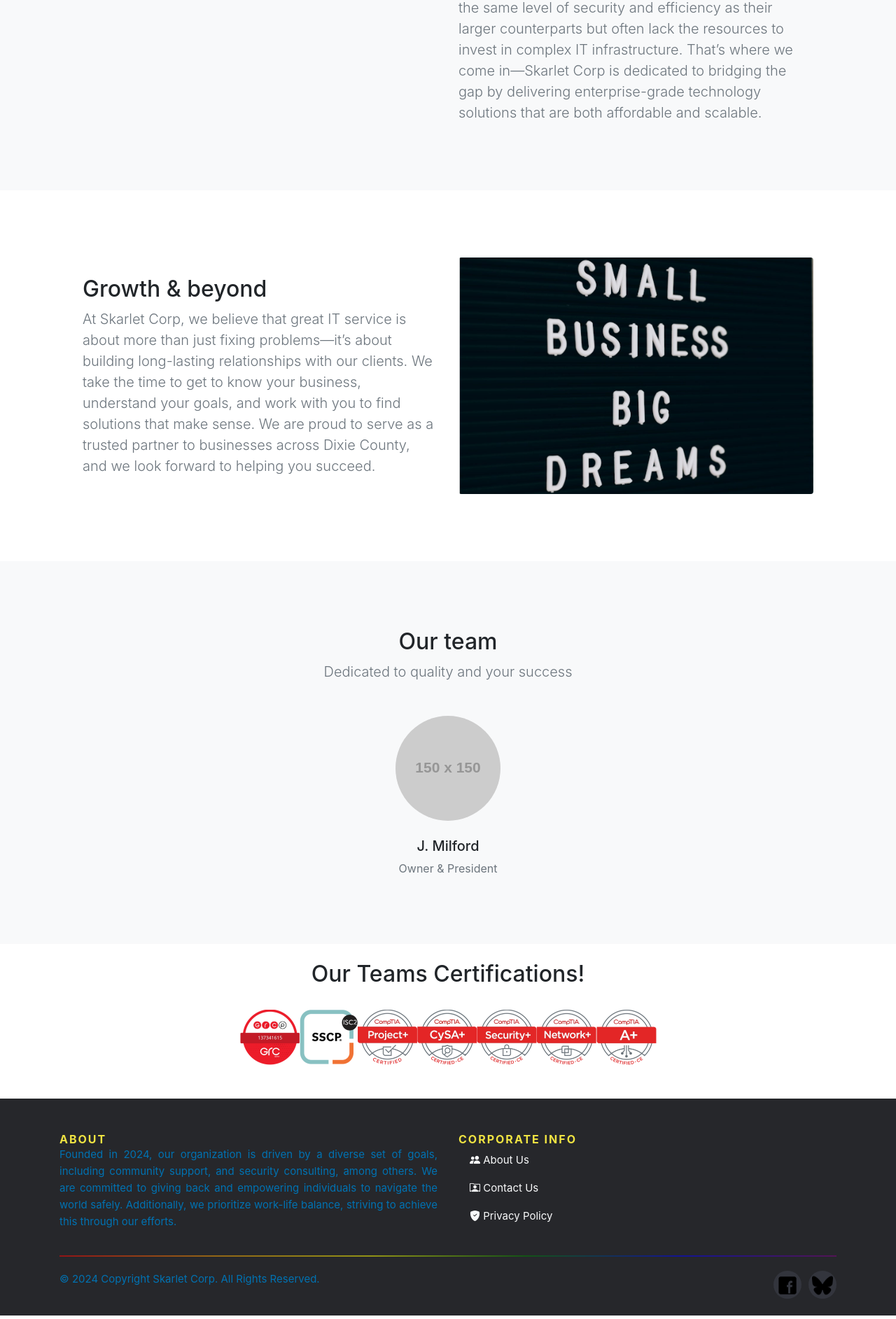
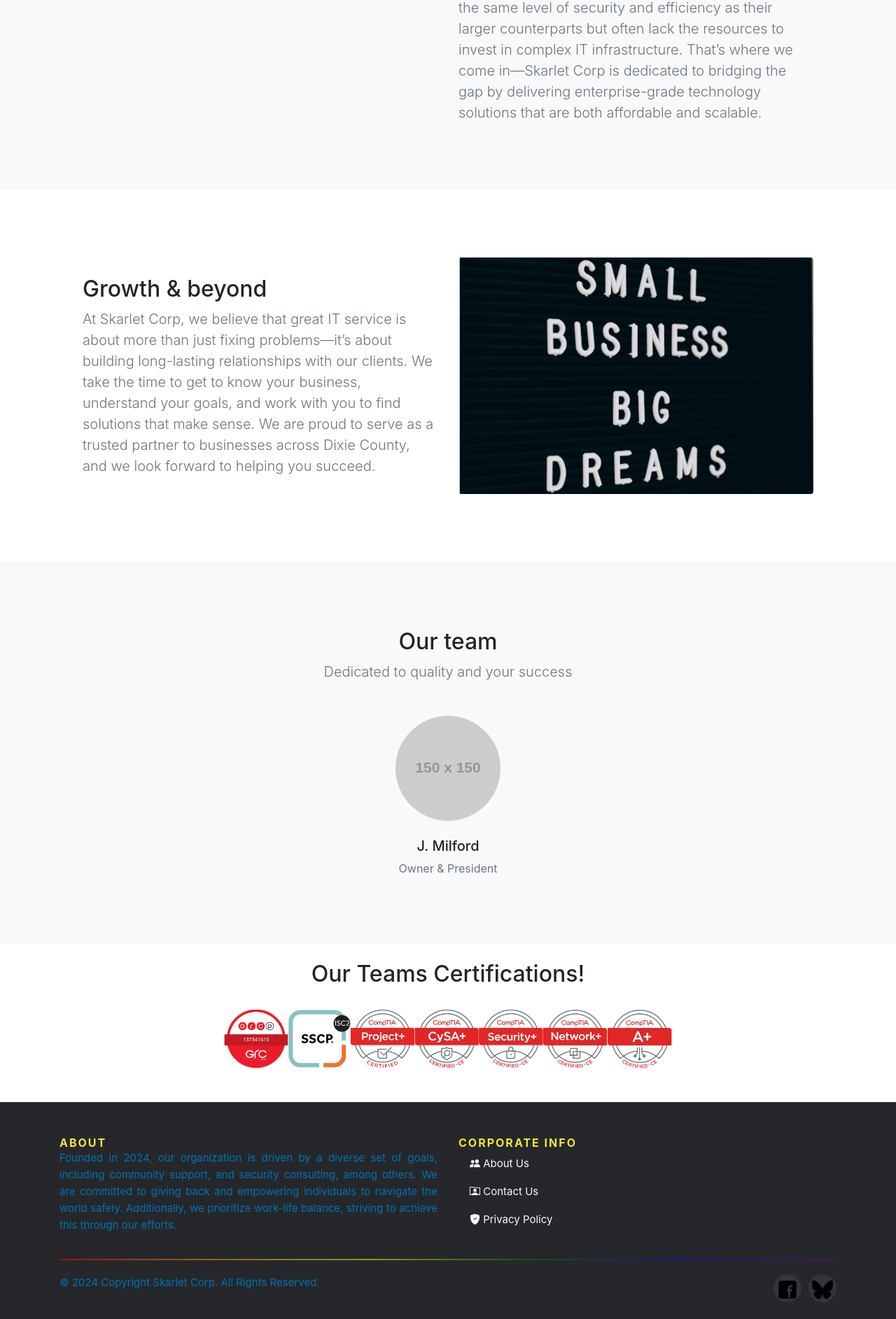
Before and after one commit to SkarletTeam/skarlet, a Jekyll site: the page built from about.md, in a window 1280 px wide. Shown: the part 1134-3019 px from the top of the page at 70% size. Built offline with Jekyll 4.4.1, drawn with Linux system fonts in a browser that asks for light colours.

Commit message:
Update about.md

```diff
--- a/about.md
+++ b/about.md
@@ -88,8 +88,9 @@
 <br>
   <h2>Our Teams Certifications!</h2>
 <br>
-  <img class="d-block w-10" src="/img/certs.webp" alt="IT and Cyber Security Industry Certified" width="595" height="79">
+<img src="/img/certs.webp" alt="IT and Cyber Security Industry Certified" style="width: 100%; max-width: 50%; height: auto; display: block; margin: 0 auto;">
 <br>
+
 <br>
 </center>
 </section>
```
